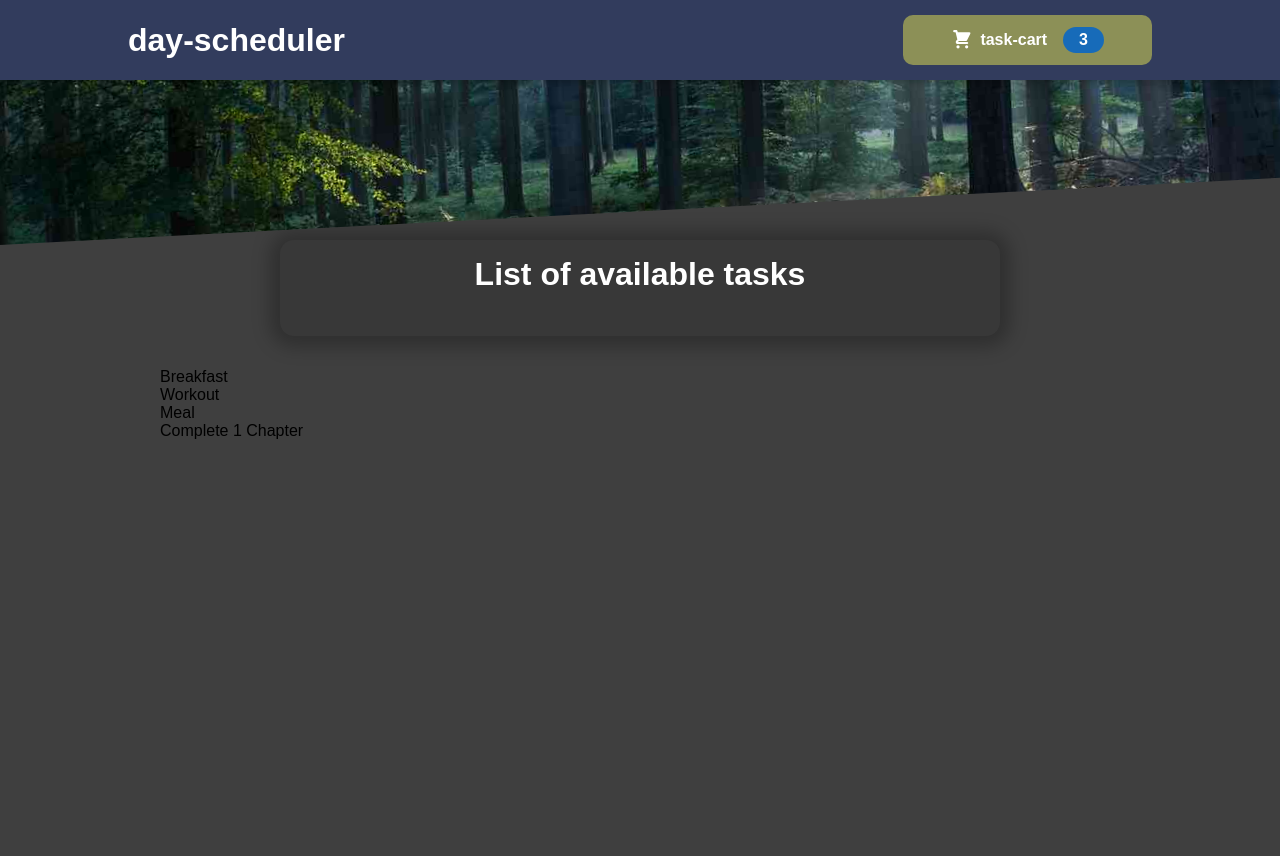
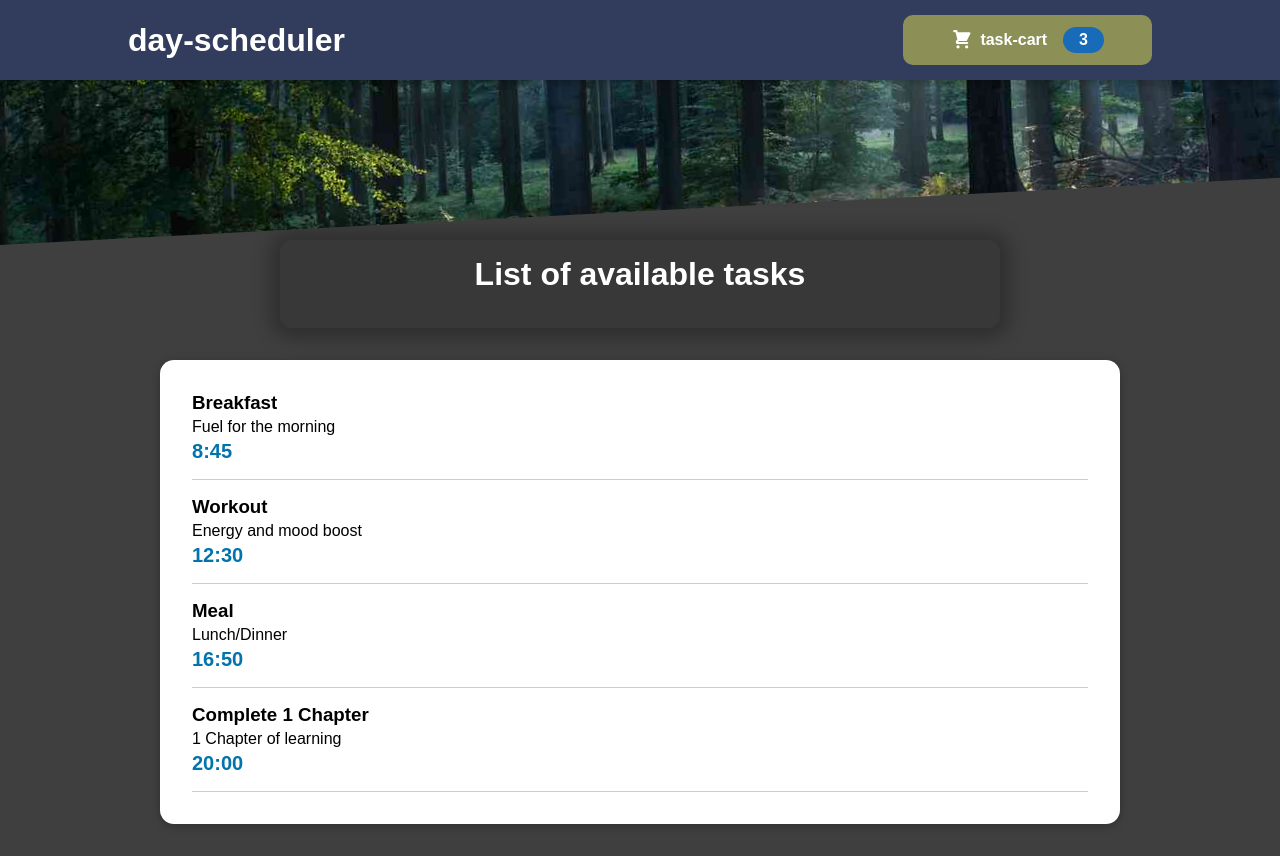
Before and after one commit to Jobo0/day-scheduler, a React (Create React App) app: page / in a window 1280 px wide. Before the commit the page ends 800 px from the top, so only its background shows below. Built offline with nearby package versions, Linux system fonts and the light colour scheme; a web font is replaced by a local one.

Commit message:
Added task items to display in list

```diff
--- a/src/components/Tasks/AvailableTasks.js
+++ b/src/components/Tasks/AvailableTasks.js
@@ -1,40 +1,44 @@
 import React from "react";
 import classes from './AvailableTasks.module.css';
+import Card from '../UI/Card';
+import TaskItem from "./TaskItem/TaskItem";
 
 const DUMMY_TASKS = [
     {
       id: 't1',
       name: 'Breakfast',
       description: 'Fuel for the morning',
-      time: 8,
+      time: 845,
     },
     {
       id: 't2',
       name: 'Workout',
-      description: 'A german specialty!',
-      time: 12,
+      description: 'Energy and mood boost',
+      time: 1230,
     },
     {
       id: 't3',
       name: 'Meal',
       description: 'Lunch/Dinner',
-      time: 16,
+      time: 1650,
     },
     {
       id: 't4',
       name: 'Complete 1 Chapter',
       description: '1 Chapter of learning',
-      time: 20,
+      time: 2000,
     },
   ];
 
 function AvailableTasks (props) {
-    const tasksList = DUMMY_TASKS.map(task => <li>{task.name}</li>);
+    const tasksList = DUMMY_TASKS.map(task => <TaskItem key={task.id} name={task.name} description={task.description} time={task.time}/>);
 
     return <section className={classes.tasks}>
-        <ul>
+        <Card>
+          <ul>
             {tasksList}
-        </ul>
+          </ul>
+        </Card>
     </section>
 }
 
--- /dev/null
+++ b/src/components/Tasks/TaskItem/TaskItem.js
@@ -0,0 +1,20 @@
+import React from "react";
+import classes from "./TaskItem.module.css";
+
+function TaskItem(props) {
+  //props.time will be in form 1234 with hours (0-24) and minutes (00-60)
+    const hours = props.time / 100 >> 0;
+    const minutes = props.time % 100;
+  return (
+    <li className={classes.task}>
+      <div>
+        <h3>{props.name}</h3>
+        <div>{props.description}</div>
+        <div className={classes.time}>{hours}:{minutes < 10 ? `0${minutes}` : minutes}</div>
+      </div>
+      <div>{}</div>
+    </li>
+  );
+}
+
+export default TaskItem;
--- /dev/null
+++ b/src/components/Tasks/TaskItem/TaskItem.module.css
@@ -0,0 +1,22 @@
+.task {
+    display: flex;
+    justify-content: space-between;
+    margin: 1rem;
+    padding-bottom: 1rem;
+    border-bottom: 1px solid #ccc;
+  }
+
+  .task h3 {
+    margin: 0 0 0.25rem 0;
+  }
+
+  .description {
+    font-style: italic;
+  }
+
+  .time {
+    margin-top: 0.25rem;
+    font-weight: bold;
+    color: #0274ad;
+    font-size: 1.25rem;
+  }
--- a/src/components/Tasks/TasksSummary.module.css
+++ b/src/components/Tasks/TasksSummary.module.css
@@ -7,8 +7,9 @@
     position: relative;
     background-color: #383838;
     color: white;
-    border-radius: 14px;
+    border-radius: 12px;
     padding: 1rem;
+    padding-bottom: 0.5rem;
     box-shadow: 0 1px 18px 10px rgba(0, 0, 0, 0.25);
   }
 
```
Also changed, not shown: public/index.html (+0 -10 lines), src/components/Tasks/TaskItem/TaskItemForm.js (added, +7 -0 lines), src/components/Tasks/TaskItem/TaskItemForm.module.css (added).
